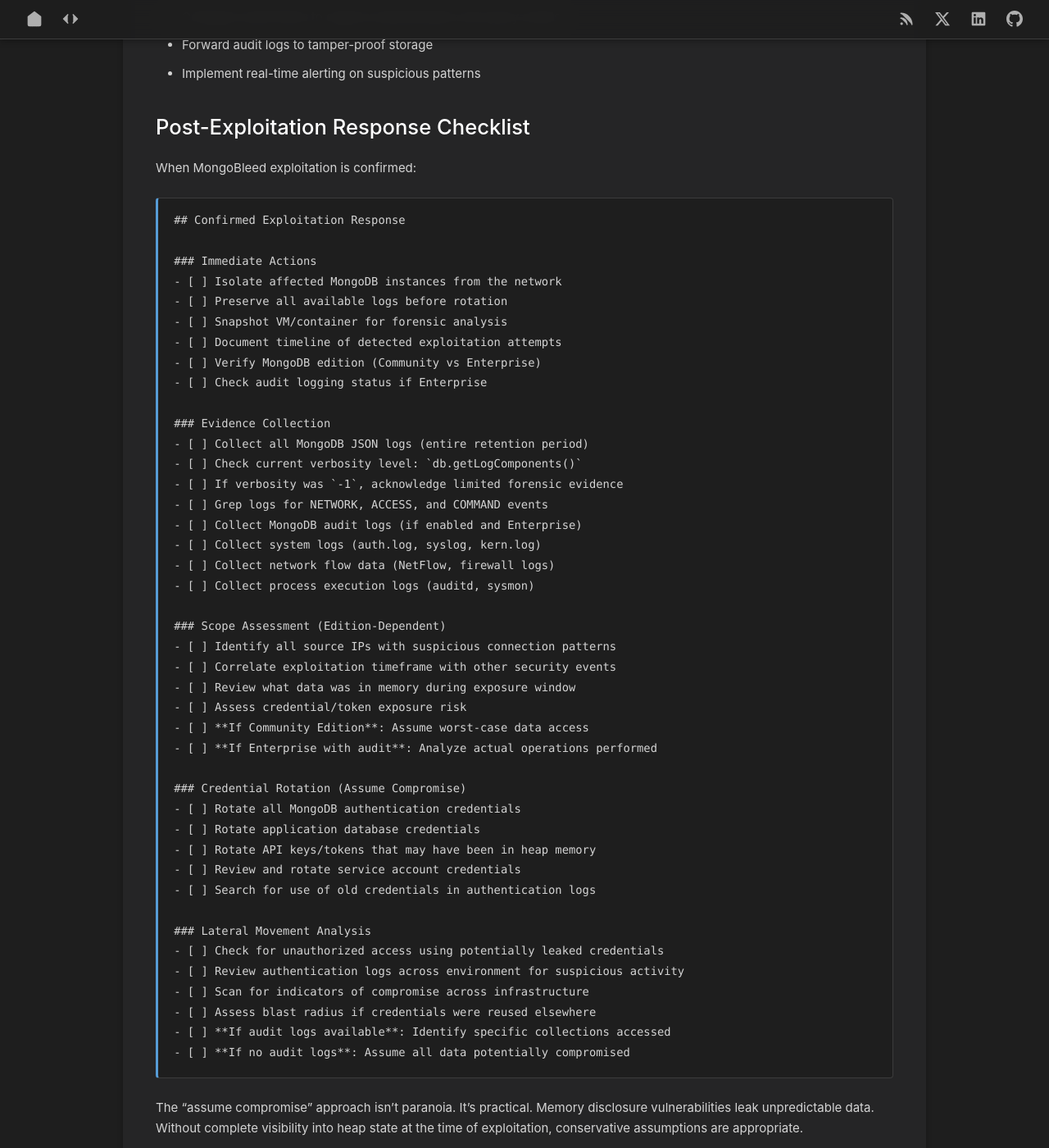
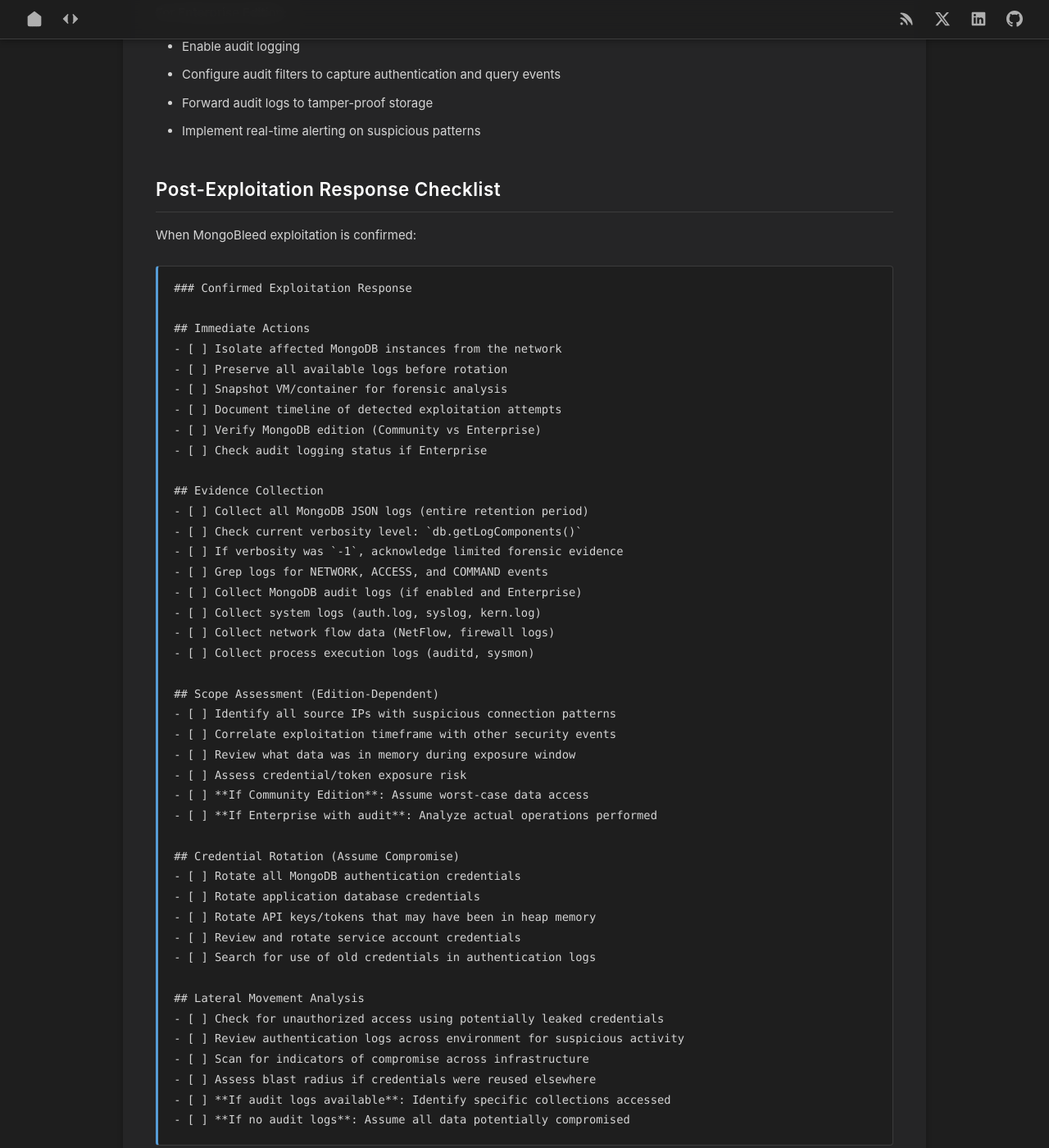
Before and after one commit to gottlabs/home, a Jekyll site: the page built from _posts/2025-12-29-mongobleed-forensics.md, in a window 1280 px wide and 1400 px high, scrolled down 10707 px. Shown: the whole window at 82% size. Built offline with Jekyll 4.4.1, drawn with Linux system fonts in a browser that asks for light colours.

````diff
--- a/_posts/2025-12-29-mongobleed-forensics.md
+++ b/_posts/2025-12-29-mongobleed-forensics.md
@@ -8,7 +8,7 @@ header_image: /assets/images/CVE-2025-14847.png
 
 CVE-2025-14847, better known as MongoBleed, is a memory disclosure vulnerability in MongoDB's zlib compression handling that lets unauthenticated attackers pull uninitialized heap memory straight out of the server. It's conceptually simple, trivial to exploit, and annoying to investigate. A proof-of-concept dropped on Christmas Day 2025, courtesy of Joe Desimone.
 
-## The Vulnerability
+### The Vulnerability
 
 MongoBleed exploits MongoDB's network transport compression layer through maliciously crafted compressed payloads that cause the server to miscalculate decompressed data length. The bug lives in how MongoDB handles zlib-compressed network messages.
 
@@ -34,7 +34,7 @@ The attack works like this:
 
 The heap is whatever was there before. Previous database operations, credentials, session tokens, internal states, anything that happened to occupy that memory region. You don't get to choose what you extract. You get what the heap gives you.
 
-## Affected Versions and Patch Status
+### Affected Versions and Patch Status
 
 This hits a wide range of MongoDB versions:
 
@@ -43,7 +43,7 @@ This hits a wide range of MongoDB versions:
 
 End-of-life versions (3.6, 4.0, 4.2) aren't getting patches. If you're running those, the exposure is permanent. Upgrade or accept the risk.
 
-## Proof-of-Concept Details
+### Proof-of-Concept Details
 
 The original PoC is available at [joe-desimone/mongobleed](https://github.com/joe-desimone/mongobleed) on GitHub. It includes a Docker Compose setup for testing against vulnerable instances, which is convenient for understanding the attack mechanics without wrecking production systems.
 
@@ -69,15 +69,15 @@ Example output from a successful exploitation run:
 
 That's 8KB of heap data extracted in seconds. Sometimes you get useful credentials. Sometimes you get kernel statistics. Sometimes you get garbage. The heap doesn't care about your operational needs.
 
-## Exploitation Mechanics
+### Exploitation Mechanics
 
 The exploitation process is straightforward but relies on understanding how MongoDB handles compressed network messages.
 
-### Network Transport Layer
+## Network Transport Layer
 
 MongoDB supports multiple compression algorithms for network traffic: snappy, zlib, and zstd. The vulnerability specifically affects zlib compression. When a client connects and negotiates zlib compression, subsequent messages can trigger the memory disclosure.
 
-### Message Structure
+## Message Structure
 
 MongoDB wire protocol messages have this structure:
 
@@ -93,7 +93,7 @@ When compression is enabled, the message body becomes:
 
 The `uncompressedSize` field is where the attack happens. This is a 32-bit integer that tells MongoDB how much space to allocate for decompression. MongoDB trusts this value.
 
-### The Attack Sequence
+## The Attack Sequence
 
 1. **Connection establishment**: Attacker connects to MongoDB without authentication
 2. **Compression negotiation**: Declares zlib support in the handshake
@@ -107,7 +107,7 @@ The `uncompressedSize` field is where the attack happens. This is a 32-bit integ
 
 The BSON parser doesn't validate that the data makes sense. It just reads the buffer and tries to construct valid BSON objects from whatever bytes it finds. When it encounters uninitialized memory, it interprets those random bytes as BSON structures and returns them.
 
-### What Gets Leaked
+## What Gets Leaked
 
 The leaked data depends entirely on what was previously allocated in that heap region. Common findings include:
 
@@ -122,9 +122,9 @@ The leaked data depends entirely on what was previously allocated in that heap r
 
 The key point: **this is not deterministic**. You can't reliably target specific data. You spray and pray, hoping something useful lands in the extracted fragments.
 
-## Considerations and Limitations
+### Considerations and Limitations
 
-### Exploitation Limitations
+## Exploitation Limitations
 
 **No authentication required**: This is pre-auth, which makes it accessible from anywhere the MongoDB port is exposed. If your instance is internet-facing, anyone can attempt exploitation.
 
@@ -136,7 +136,7 @@ The key point: **this is not deterministic**. You can't reliably target specific
 
 **High-volume detection signature**: The public PoC generates thousands of connections per minute. This is extremely noisy and easily detected in any environment with connection monitoring.
 
-### Forensic Limitations
+## Forensic Limitations
 
 Here's where it gets uncomfortable.
 
@@ -150,9 +150,9 @@ Here's where it gets uncomfortable.
 
 This creates a detection/response paradox: you can identify when exploitation attempts occurred, but you cannot prove what data was accessed or what the blast radius actually is.
 
-## Detection, Hunting and Blast assessments
+### Detection, Hunting and Blast assessments
 
-### Behavioral Signatures
+## Behavioral Signatures
 
 The public PoC has a distinctive signature: thousands of connections per minute with no client metadata.
 
@@ -223,7 +223,7 @@ HIGH     203.0.113.42     8,234      0          0.0%       112,453
 
 That's a clear indicator when the public exploit is used: zero metadata messages, 112,453 connections per minute. Legitimate applications don't behave like this.
 
-### Log Analysis for Community Edition
+## Log Analysis for Community Edition
 
 If you're running Community Edition, your forensic options are limited but not zero. Three critical log components exist:
 
@@ -254,7 +254,7 @@ Example:
 
 That's a complete collection scan returning 47,293 documents. If you see this after exploitation was detected, that's potential data exfiltration.
 
-### Detection Tools
+## Detection Tools
 
 Two primary tools exist for MongoBleed detection:
 
@@ -282,7 +282,7 @@ chmod +x mongobleed-detector.sh
 
 Both tools analyze the same behavioral signatures: connection velocity and metadata absence. Both suffer from the same limitations: log dependency, evasion susceptibility, and inability to quantify breach impact.
 
-### Evasion Considerations
+## Evasion Considerations
 
 The metadata-based detection is effective against the public PoC but not against adaptive attackers. A motivated threat actor can modify the exploit to send fake client metadata after connecting, making the traffic appear more legitimate.
 
@@ -310,17 +310,17 @@ This reduces exploitation speed but improves stealth. Detection based solely on
 
 The uncomfortable truth: **detection identifies exploitation attempts with the public PoC, not all exploitation, and definitely not data exfiltration success**.
 
-## Remediation and Workarounds
+### Remediation and Workarounds
 
 Eliminate the exposure of the MongoDB service
-### Patching
+## Patching
 
 Apply the fixed versions:
 - 8.2.3, 8.0.17, 7.0.28, 6.0.27, 5.0.32, 4.4.30
 
 If you're on end-of-life versions (3.6, 4.0, 4.2), you need to upgrade to a supported version. There's no patch coming.
 
-### Workaround: Disable zlib Compression
+## Workaround: Disable zlib Compression
 
 If immediate patching isn't possible, disable zlib compression:
 
@@ -339,7 +339,7 @@ mongod --networkMessageCompressors snappy
 
 This prevents exploitation but may impact performance in bandwidth-constrained environments. The trade-off between security and performance isn't always straightforward, especially in high-throughput production systems.
 
-### Forensic Readiness Improvements
+## Forensic Readiness Improvements
 
 For organizations running MongoDB in production, the following baseline configurations improve forensic capability:
 
@@ -356,14 +356,14 @@ For organizations running MongoDB in production, the following baseline configur
 - Forward audit logs to tamper-proof storage
 - Implement real-time alerting on suspicious patterns
 
-### Post-Exploitation Response Checklist
+## Post-Exploitation Response Checklist
 
 When MongoBleed exploitation is confirmed:
 
 ```markdown
-## Confirmed Exploitation Response
+### Confirmed Exploitation Response
 
-### Immediate Actions
+## Immediate Actions
 - [ ] Isolate affected MongoDB instances from the network
 - [ ] Preserve all available logs before rotation
 - [ ] Snapshot VM/container for forensic analysis
@@ -371,7 +371,7 @@ When MongoBleed exploitation is confirmed:
 - [ ] Verify MongoDB edition (Community vs Enterprise)
 - [ ] Check audit logging status if Enterprise
 
-### Evidence Collection
+## Evidence Collection
 - [ ] Collect all MongoDB JSON logs (entire retention period)
 - [ ] Check current verbosity level: `db.getLogComponents()`
 - [ ] If verbosity was `-1`, acknowledge limited forensic evidence
@@ -381,7 +381,7 @@ When MongoBleed exploitation is confirmed:
 - [ ] Collect network flow data (NetFlow, firewall logs)
 - [ ] Collect process execution logs (auditd, sysmon)
 
-### Scope Assessment (Edition-Dependent)
+## Scope Assessment (Edition-Dependent)
 - [ ] Identify all source IPs with suspicious connection patterns
 - [ ] Correlate exploitation timeframe with other security events
 - [ ] Review what data was in memory during exposure window
@@ -389,14 +389,14 @@ When MongoBleed exploitation is confirmed:
 - [ ] **If Community Edition**: Assume worst-case data access
 - [ ] **If Enterprise with audit**: Analyze actual operations performed
 
-### Credential Rotation (Assume Compromise)
+## Credential Rotation (Assume Compromise)
 - [ ] Rotate all MongoDB authentication credentials
 - [ ] Rotate application database credentials
 - [ ] Rotate API keys/tokens that may have been in heap memory
 - [ ] Review and rotate service account credentials
 - [ ] Search for use of old credentials in authentication logs
 
-### Lateral Movement Analysis
+## Lateral Movement Analysis
 - [ ] Check for unauthorized access using potentially leaked credentials
 - [ ] Review authentication logs across environment for suspicious activity
 - [ ] Scan for indicators of compromise across infrastructure
@@ -407,7 +407,7 @@ When MongoBleed exploitation is confirmed:
 
 The "assume compromise" approach isn't paranoia. It's practical. Memory disclosure vulnerabilities leak unpredictable data. Without complete visibility into heap state at the time of exploitation, conservative assumptions are appropriate.
 
-## Closing Assessment
+### Closing Assessment
 
 MongoBleed is trivial to exploit, widely applicable, and difficult to investigate forensically. The exploitation mechanics are straightforward. The forensic artifacts are clear when the public proof-of-concept is used. They become ambiguous when attackers adapt their tooling.
 
@@ -428,7 +428,7 @@ If you're running Community Edition with default verbosity at `-1` and 7-day log
 
 Patch if you can. Disable zlib if you can't. Improve your logging before you need it. And maybe consider whether Community Edition is giving you the forensic capability you think you have.
 
-## References
+### References
 
 - **Vulnerability Disclosure**: [OX Security](https://www.ox.security/blog/attackers-could-exploit-zlib-to-exfiltrate-data-cve-2025-14847/)
 - **Original PoC**: [joe-desimone/mongobleed](https://github.com/joe-desimone/mongobleed)
````
